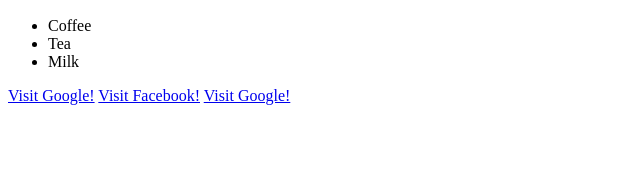
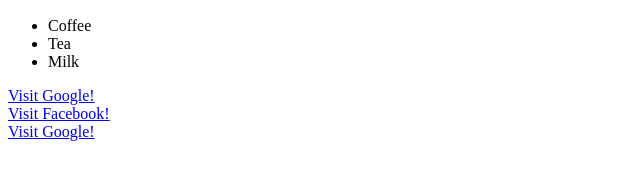
Before and after one commit to vahehak93/task-31-01-22, a plain HTML site: page index.html in a window 1280 px wide. Shown: the part 50-230 px from the top of the page, without its empty margins (0-640 px from the left). Drawn offline with Linux system fonts and the light colour scheme.

Commit message:
feat: added links to html

```diff
--- a/index.html
+++ b/index.html
@@ -18,9 +18,9 @@
             </nav>
     </div>
     <div>
-        <a href="https://www.google.com/">Visit Google!</a>
-        <a href="https://www.facebook.com/">Visit Facebook!</a>
-        <a href="https://www.linkedin.com/">Visit Google!</a>
+        <a href="https://www.google.com/">Visit Google!</a><br>
+        <a href="https://www.facebook.com/">Visit Facebook!</a><br>
+        <a href="https://www.linkedin.com/">Visit Google!</a><br>
     </div>
 
 </body>
```
